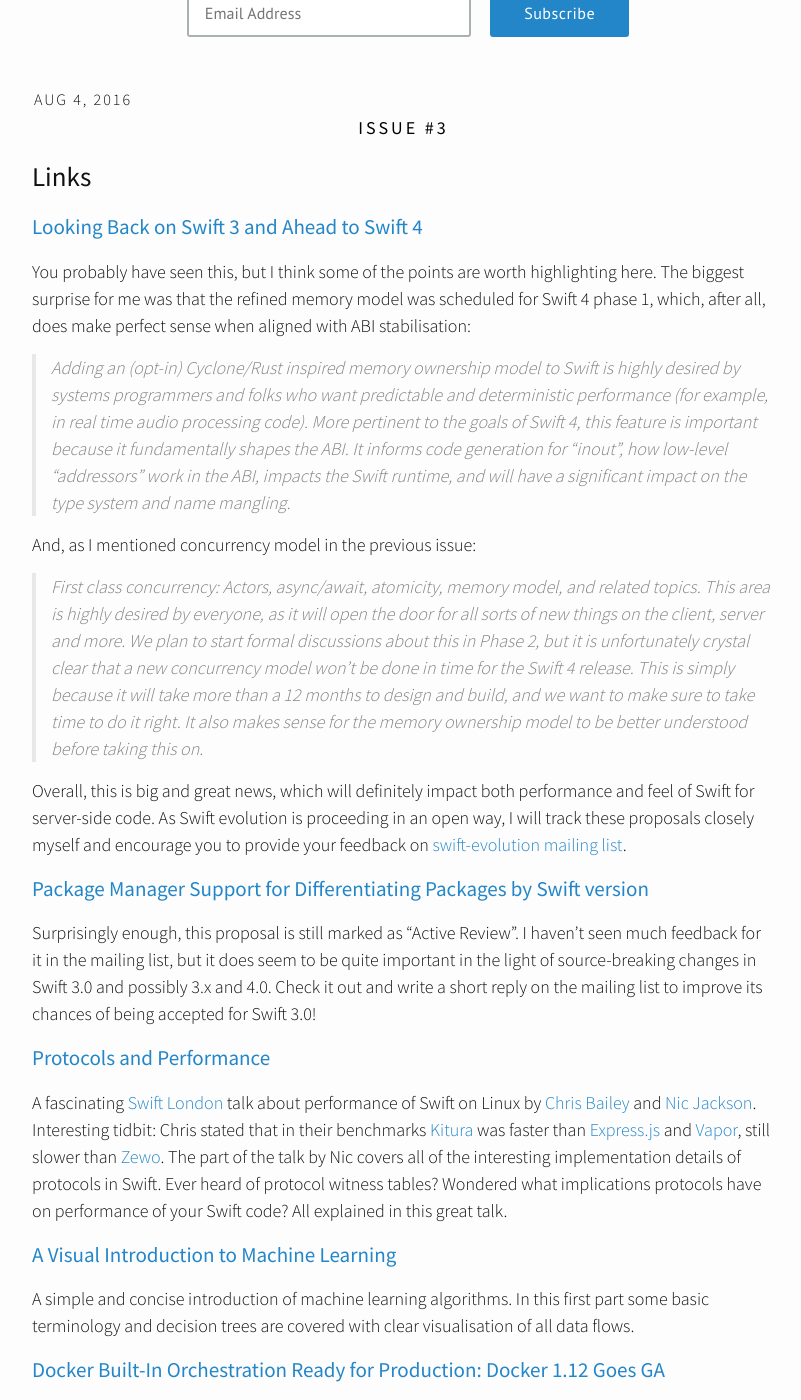
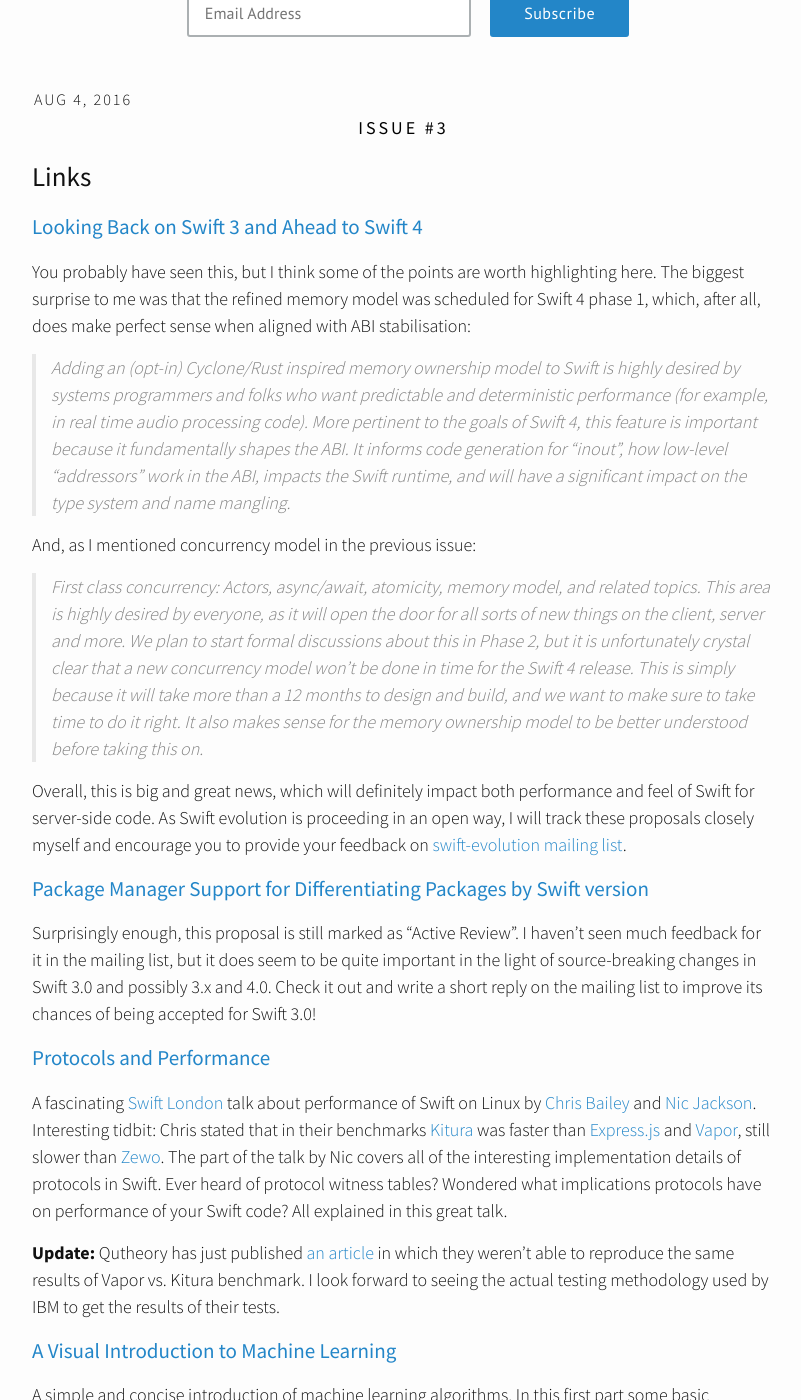
Before and after one commit to ServerSwift/serverswift.tech, a Jekyll site: the page built from index.html, in a window 1280 px wide and 1400 px high, scrolled down 222 px. Shown: the whole window, without its empty margins (238-1039 px from the left). Built offline with Jekyll 4.4.1, drawn with Linux system fonts in a browser that asks for light colours; nearby versions of some CDN libraries.

Commit message:
Update on Vapor vs. Kitura benchmark in issue #3

```diff
--- a/_posts/2016-08-04-issue3.markdown
+++ b/_posts/2016-08-04-issue3.markdown
@@ -9,7 +9,7 @@
 ### [Looking Back on Swift 3 and Ahead to Swift 4](https://lists.swift.org/pipermail/swift-evolution/Week-of-Mon-20160725/025676.html)
 
 You probably have seen this, but I think some of the points are worth
-highlighting here. The biggest surprise for me was that the refined memory model
+highlighting here. The biggest surprise to me was that the refined memory model
 was scheduled for Swift 4 phase 1, which, after all, does make perfect sense when aligned
 with ABI stabilisation:
 
@@ -43,6 +43,10 @@
 all of the interesting implementation details of protocols in Swift. Ever heard
 of protocol witness tables? Wondered what implications protocols have on performance
 of your Swift code? All explained in this great talk.
+
+**Update:** Qutheory has just published [an article](https://medium.com/@qutheory/vapor-vs-kitura-benchmark-8253fe4a3881#.ny20p2dj0) in which they weren't able to reproduce
+the same results of Vapor vs. Kitura benchmark. I look forward to seeing the
+actual testing methodology used by IBM to get the results of their tests.
 
 ### [A Visual Introduction to Machine Learning](http://www.r2d3.us/visual-intro-to-machine-learning-part-1/)
 
```
